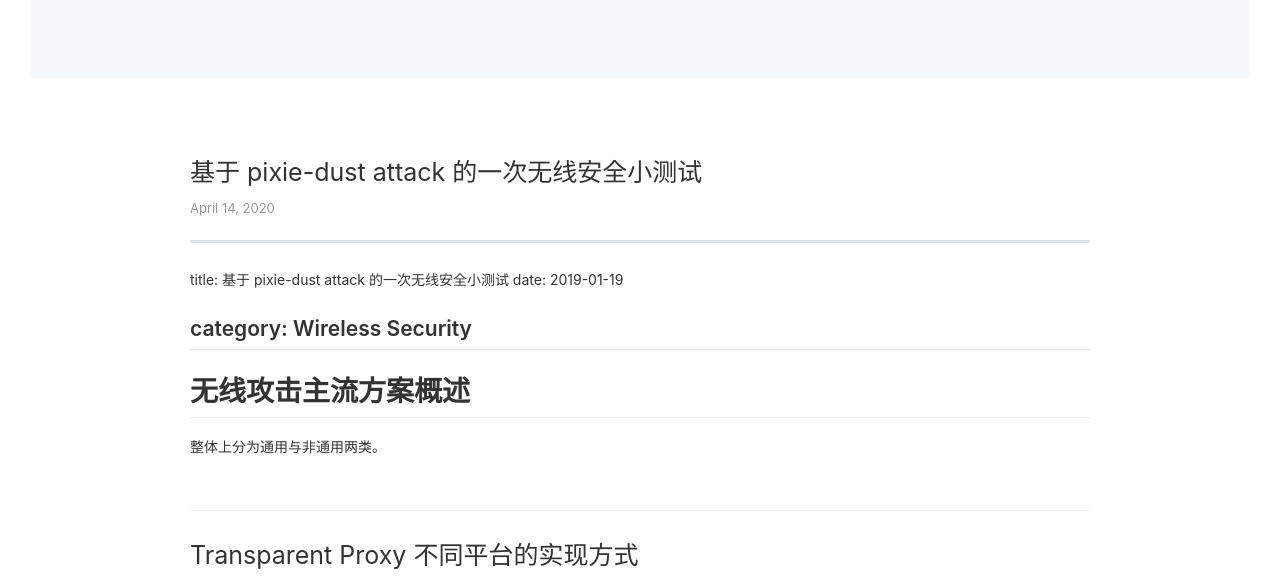
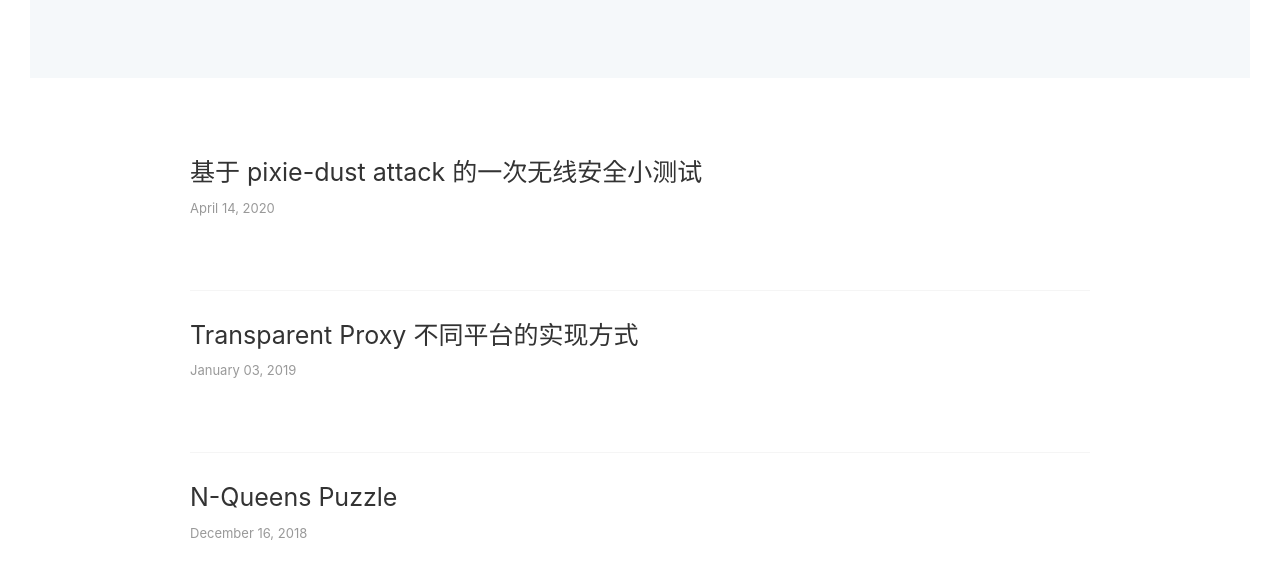
Before and after one commit to 2EXP/2exp.github.io, a plain HTML site: page categories/blog/index.html in a window 1280 px wide. Shown: the part 212-792 px from the top of the page. Drawn offline with nearby package versions, Linux system fonts and the light colour scheme.

Commit message:
Updated by github actions workflow auto-update.yml - 2020-04-14 22:47:54

```diff
--- a/categories/blog/index.html
+++ b/categories/blog/index.html
@@ -52,13 +52,7 @@ blog
     <a href="/posts/400973077.html">基于 pixie-dust attack 的一次无线安全小测试</a>
     <p>April 14, 2020</p>
     <div class="post-except markdown-body">
-      <hr>
-<p>title: 基于 pixie-dust attack 的一次无线安全小测试
-date: 2019-01-19</p><h2>
-  <a href="#category: Wireless Security" id="category: Wireless Security"></a>category: Wireless Security
-</h2><h1>
-  <a href="#无线攻击主流方案概述" id="无线攻击主流方案概述"></a>无线攻击主流方案概述
-</h1><p>整体上分为通用与非通用两类。</p>
+
     </div>
   </div>
 
```
Also changed, not shown: index.html (+1 -7 lines), posts/400973077.html (+1 -3 lines), tags/pixie-dust attack/index.html (+1 -7 lines), tags/wireless security/index.html (+1 -7 lines), tags/无线安全/index.html (+1 -7 lines).
